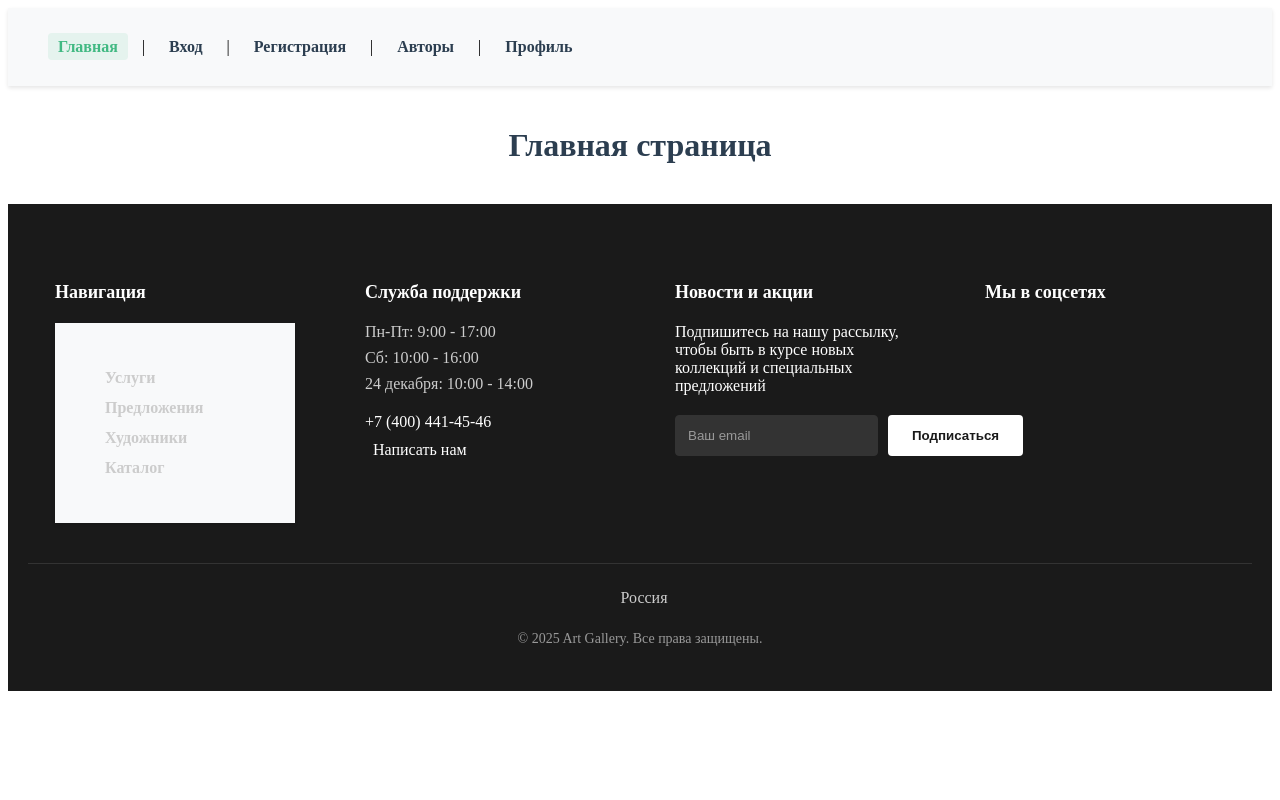
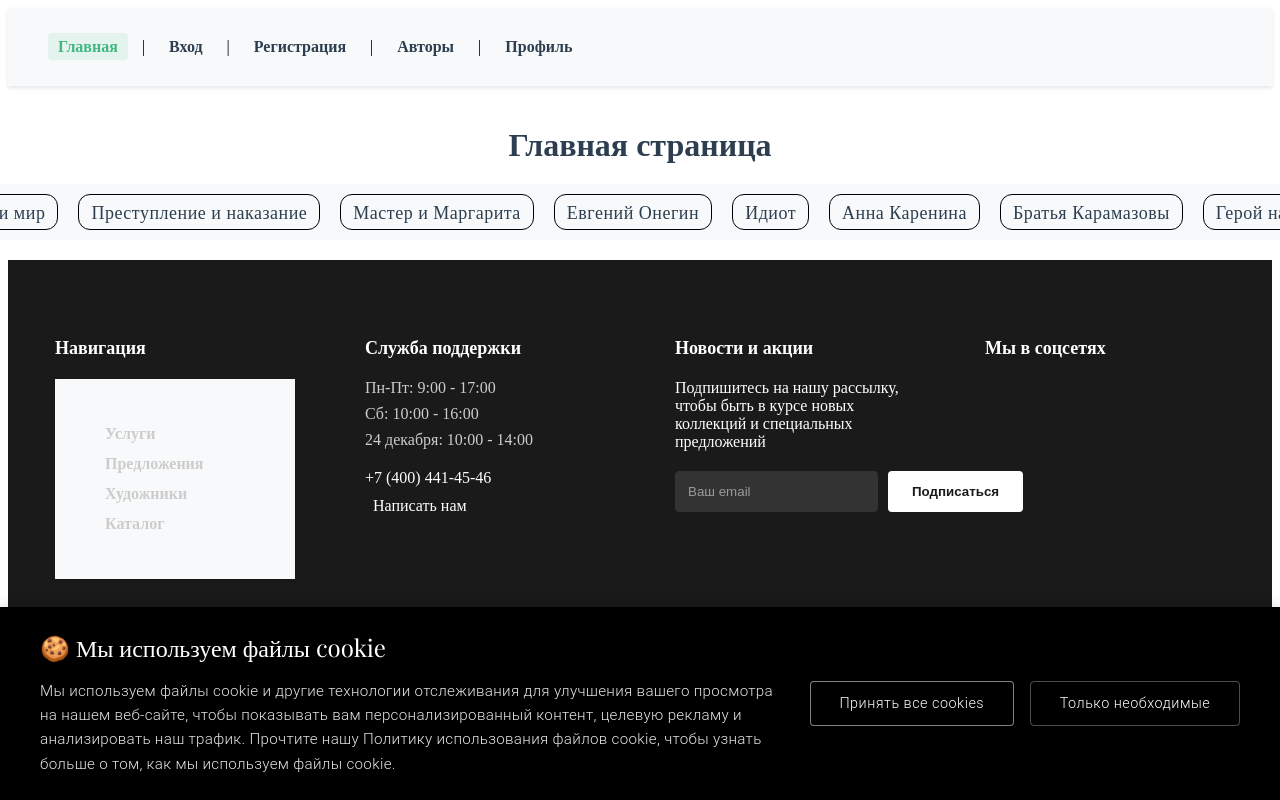
Before and after one commit to MatveySviadysh/OnlineBooks, a Vue app in the folder frontend/: page / in a window 1280 px wide. Built offline with nearby package versions, Linux system fonts and the light colour scheme.

Commit message:
add cokies window  and books line

```diff
--- a/frontend/src/components/common/HomePage.vue
+++ b/frontend/src/components/common/HomePage.vue
@@ -1,13 +1,22 @@
 <template>
   <div class="home">
     <h1>Главная страница</h1>
+    <BookTicker />
+    <CookieConsent />
   </div>
 </template>
 
 <script lang="ts">
 import { defineComponent } from 'vue'
 import '@/styles/components/common/HomePage.scss'
+import BookTicker from '../help/BookTicker.vue'
+import CookieConsent from '../help/CookieConsent.vue'
+
 export default defineComponent({
-  name: 'HomePage'
+  name: 'HomePage',
+  components: {
+    BookTicker,
+    CookieConsent
+  }
 })
 </script>
--- /dev/null
+++ b/frontend/src/components/help/BookTicker.vue
@@ -0,0 +1,100 @@
+<template>
+  <div class="book-ticker-container">
+    <div class="book-ticker" :style="{ animationDuration: `${duration}s` }">
+      <div class="ticker-content">
+        <span v-for="(book, index) in books" :key="index" class="book-title">
+          {{ book }}
+        </span>
+      </div>
+      <div class="ticker-content" aria-hidden="true">
+        <span v-for="(book, index) in books" :key="index" class="book-title">
+          {{ book }}
+        </span>
+      </div>
+    </div>
+  </div>
+</template>
+
+<script lang="ts">
+import { defineComponent } from 'vue'
+
+export default defineComponent({
+  name: 'BookTicker',
+  data() {
+    return {
+      books: [
+        'Война и мир',
+        'Преступление и наказание',
+        'Мастер и Маргарита',
+        'Евгений Онегин',
+        'Идиот',
+        'Анна Каренина',
+        'Братья Карамазовы',
+        'Герой нашего времени',
+        'Тихий Дон',
+        'Отцы и дети',
+        'Вишневый сад',
+        'Мертвые души',
+        'Три сестры',
+        'Обломов',
+        'Бесы',
+        'Капитанская дочка',
+        'Ревизор',
+        'Палата №6',
+        'Гроза',
+        'Записки охотника'
+      ],
+      duration: 40
+    }
+  }
+})
+</script>
+
+<style lang="scss" scoped>
+@import url('https://fonts.googleapis.com/css2?family=Playfair+Display:wght@400;500&display=swap');
+
+.book-ticker-container {
+  width: 100vw;
+  margin-left: calc(-50vw + 50%);
+  margin-right: calc(-50vw + 50%);
+  overflow: hidden;
+  background: #f8f9fa;
+  padding: 10px 0;
+  user-select: none;
+}
+
+.book-ticker {
+  display: flex;
+  animation: ticker-scroll linear infinite;
+  white-space: nowrap;
+}
+
+.ticker-content {
+  display: flex;
+  margin-right: 30px;
+}
+
+.book-title {
+  margin: 0 10px;
+  font-size: 18px;
+  color: #2c3e50;
+  border: 1px solid #000;
+  padding: 5px 12px;
+  border-radius: 12px;
+  font-weight: 400;
+  font-family: 'Playfair Display', serif;
+  letter-spacing: 0.5px;
+  -webkit-user-select: none;
+  -moz-user-select: none;
+  -ms-user-select: none;
+}
+
+@keyframes ticker-scroll {
+  0% {
+    transform: translateX(0);
+  }
+  100% {
+    transform: translateX(-50%);
+  }
+}
+</style>
--- /dev/null
+++ b/frontend/src/components/help/CookieConsent.vue
@@ -0,0 +1,172 @@
+<template>
+  <div v-if="!accepted" class="cookie-consent">
+    <div class="cookie-content">
+      <div class="cookie-text">
+        <h3>🍪 Мы используем файлы cookie</h3>
+        <p>Мы используем файлы cookie и другие технологии отслеживания для улучшения вашего просмотра на нашем веб-сайте,
+          чтобы показывать вам персонализированный контент, целевую рекламу и анализировать наш трафик.
+          Прочтите нашу Политику использования файлов cookie, чтобы узнать больше о том, как мы используем файлы cookie.</p>
+      </div>
+      <div class="cookie-buttons">
+        <button @click="acceptCookies" class="consent-button accept-button">Принять все cookies</button>
+        <button @click="declineCookies" class="consent-button decline-button">Только необходимые</button>
+      </div>
+    </div>
+  </div>
+</template>
+
+<script lang="ts">
+import { defineComponent } from 'vue'
+
+export default defineComponent({
+  name: 'CookieConsent',
+  data() {
+    return {
+      accepted: false
+    }
+  },
+  created() {
+    // Проверяем, было ли уже принято согласие
+    this.accepted = localStorage.getItem('cookieConsent') === 'true'
+  },
+  methods: {
+    acceptCookies() {
+      this.accepted = true
+      localStorage.setItem('cookieConsent', 'true')
+    },
+    declineCookies() {
+      this.accepted = true
+      localStorage.setItem('cookieConsent', 'false')
+    }
+  }
+})
+</script>
+
+<style lang="scss" scoped>
+.cookie-consent {
+  position: fixed;
+  bottom: 0;
+  left: 0;
+  right: 0;
+  background: #000000;
+  color: white;
+  padding: 1.5rem;
+  z-index: 1000;
+  animation: slideUp 0.5s ease-out;
+  box-shadow: 0 -4px 10px rgba(0, 0, 0, 0.1);
+}
+
+.cookie-content {
+  max-width: 1200px;
+  margin: 0 auto;
+  display: flex;
+  justify-content: space-between;
+  align-items: center;
+  flex-wrap: wrap;
+  gap: 2rem;
+}
+
+.cookie-text {
+  flex: 1;
+  min-width: 300px;
+
+  h3 {
+    margin: 0 0 1rem 0;
+    font-family: 'Playfair Display', serif;
+    font-weight: 400;
+    font-size: 1.5rem;
+  }
+
+  p {
+    margin: 0;
+    font-size: 0.95rem;
+    line-height: 1.6;
+    font-weight: 300;
+    opacity: 0.9;
+    font-family: 'Roboto', sans-serif;
+    letter-spacing: 0.3px;
+  }
+}
+
+.cookie-buttons {
+  display: flex;
+  gap: 1rem;
+  align-items: center;
+}
+
+.consent-button {
+  padding: 0.8rem 1.8rem;
+  border: 1px solid rgba(255, 255, 255, 0.3);
+  background: #000000;
+  color: white;
+  cursor: pointer;
+  font-size: 0.9rem;
+  font-weight: 300;
+  letter-spacing: 0.5px;
+  transition: all 0.3s ease;
+  font-family: 'Roboto', sans-serif;
+  border-radius: 4px;
+
+  &:hover {
+    border-color: rgba(255, 255, 255, 0.8);
+    background: #1a1a1a;
+  }
+
+  &.accept-button {
+    border-color: rgba(255, 255, 255, 0.5);
+
+    &:hover {
+      border-color: white;
+    }
+  }
+
+  &.decline-button {
+    background: transparent;
+
+    &:hover {
+      background: rgba(255, 255, 255, 0.1);
+    }
+  }
+}
+
+@keyframes slideUp {
+  from {
+    transform: translateY(100%);
+    opacity: 0;
+  }
+  to {
+    transform: translateY(0);
+    opacity: 1;
+  }
+}
+
+@media (max-width: 768px) {
+  .cookie-consent {
+    padding: 1rem;
+  }
+
+  .cookie-content {
+    flex-direction: column;
+    text-align: center;
+  }
+
+  .cookie-buttons {
+    width: 100%;
+    flex-direction: column;
+
+    button {
+      width: 100%;
+    }
+  }
+
+  .cookie-text {
+    h3 {
+      font-size: 1.3rem;
+    }
+
+    p {
+      font-size: 0.9rem;
+    }
+  }
+}
+</style>
```
Also changed, not shown: frontend/src/store/index.ts (deleted, +0 -14 lines).
